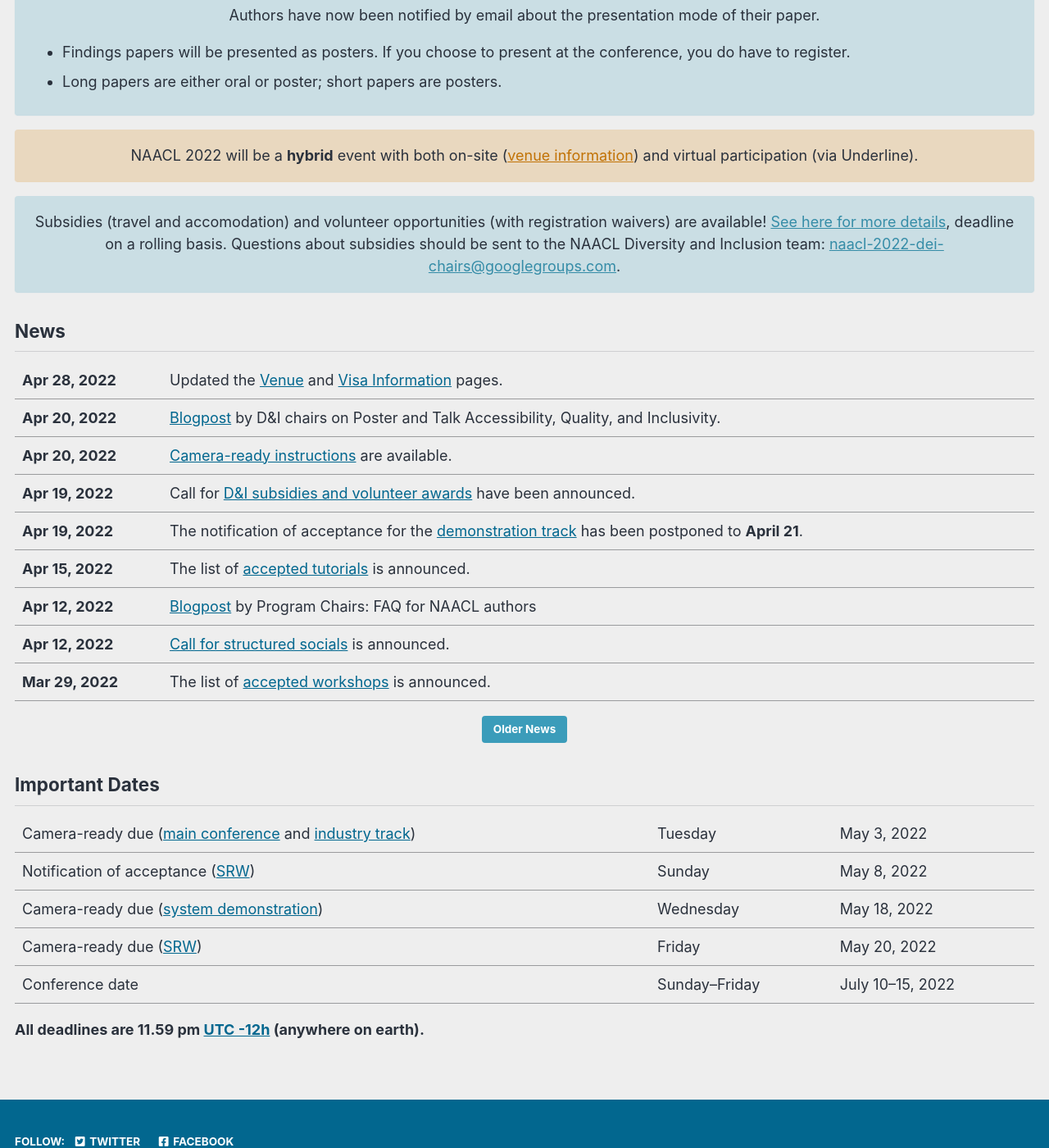
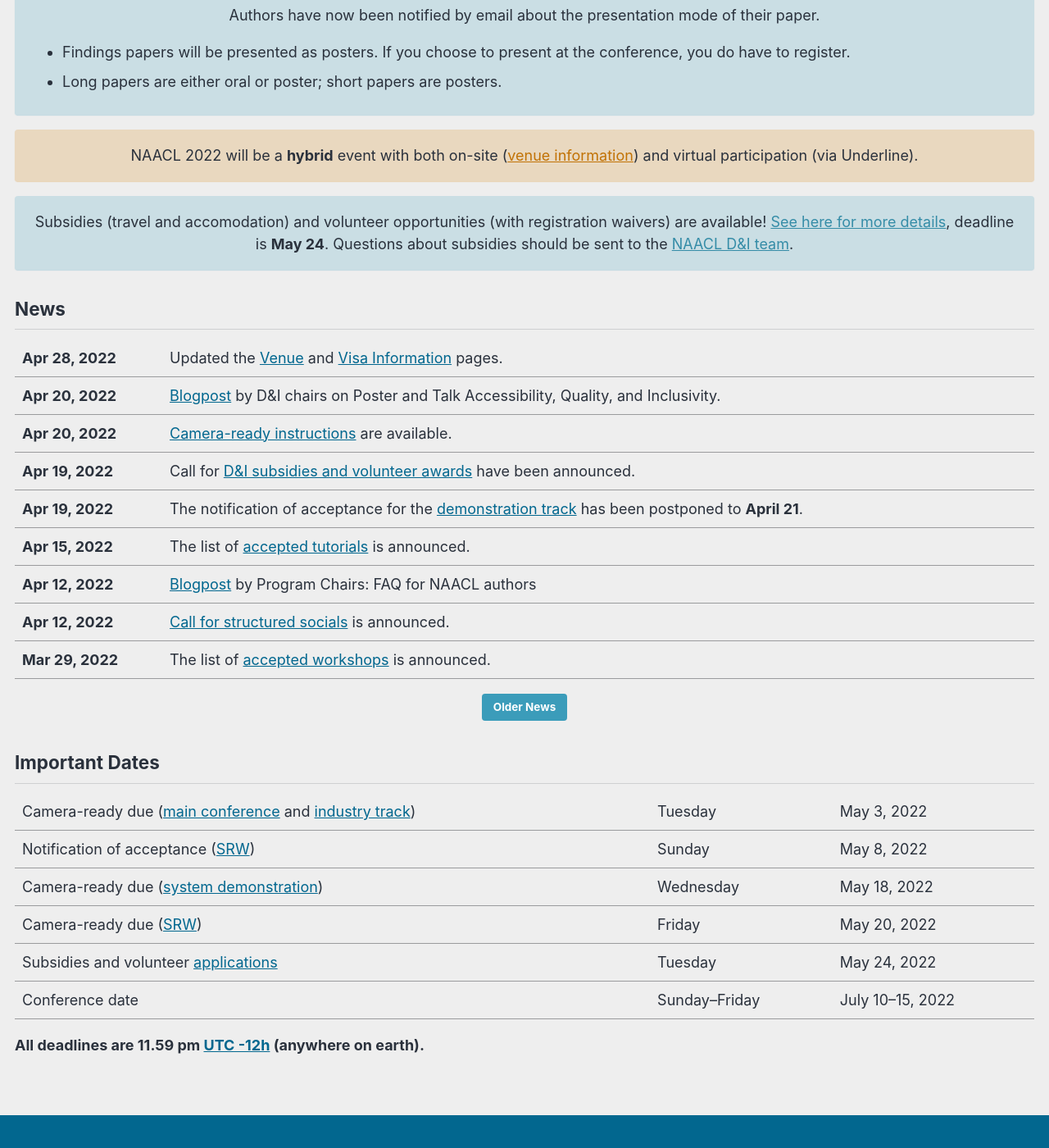
Before and after one commit to naacl-org/naacl-2022-website, a Jekyll site: the page built from _pages/home.md, in a window 1280 px wide and 1400 px high, scrolled down 452 px. Shown: the whole window at 82% size. Built offline with Jekyll 4.4.1, drawn with Linux system fonts in a browser that asks for light colours; cached includes are drawn as plain includes; comment, search, counter and statistics services are not loaded.

```diff
--- a/_data/navigation.yml
+++ b/_data/navigation.yml
@@ -41,6 +41,8 @@ program:
         url: /program/tutorials/
       - title: "Workshops"
         url: /program/workshops/
+      - title: "Affinity Group Workshops"
+        url: /program/affinity
       # - title: "Accepted Papers"
       #   url: /program/accepted/
       # - title: "Social Programs"
--- a/_pages/home.md
+++ b/_pages/home.md
@@ -22,8 +22,8 @@ secondary_excerpt: "July 10--15, 2022"
 NAACL 2022 will be a **hybrid** event with both on-site ([venue information](/venue/)) and virtual participation (via Underline).
 {: .text-center .notice--warning}
 
-Subsidies (travel and accomodation) and volunteer opportunities (with registration waivers) are available! [See here for more details](/blog/subsidies/), deadline on a rolling basis.
-Questions about subsidies should be sent to the NAACL Diversity and Inclusion team: <naacl-2022-dei-chairs@googlegroups.com>.
+Subsidies (travel and accomodation) and volunteer opportunities (with registration waivers) are available! [See here for more details](/blog/subsidies/), deadline is **May 24**.
+Questions about subsidies should be sent to the [NAACL D&I team](mailto:naacl-2022-dei-chairs@googlegroups.com).
 {: .text-center .notice--info}
 
 ## News
@@ -53,6 +53,7 @@ Questions about subsidies should be sent to the NAACL Diversity and Inclusion te
 | Notification of acceptance ([SRW](/calls/srw/)) | Sunday | May 8, 2022 |
 | Camera-ready due ([system demonstration](/calls/demos/)) | Wednesday | May 18, 2022 |
 | Camera-ready due ([SRW](/calls/srw/)) | Friday | May 20, 2022 |
+| Subsidies and volunteer [applications](/blog/subsidies/) | Tuesday | May 24, 2022 |
 | Conference date | Sunday--Friday | July 10--15, 2022 |
 {: .dates-table}
 
```
Also changed, not shown: _pages/program/affinity.md (added, +16 -0 lines), _pages/program/program.md (+1 -1 lines), _pages/registration.md (+4 -0 lines).
